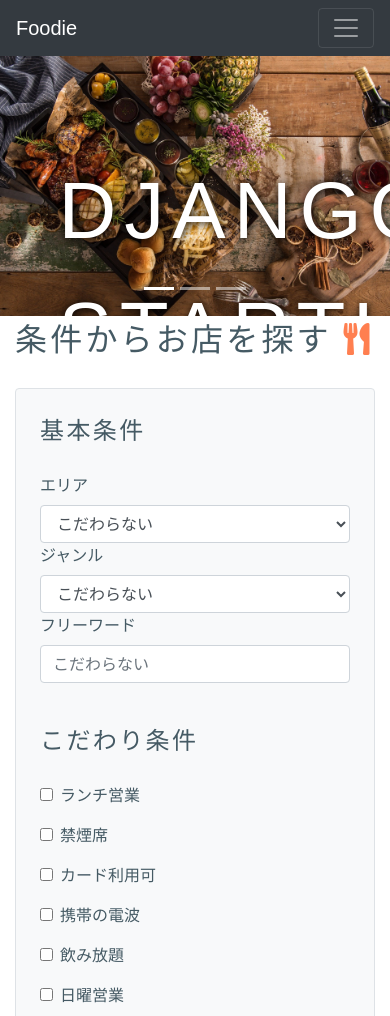
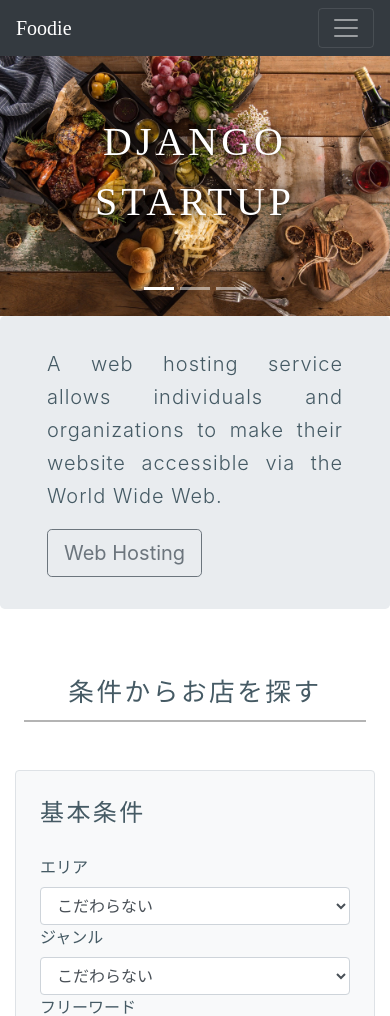
Before and after one commit to dai-gi/samurai-django-foodie, a Django app: page / in a window 390 px wide. Shown: the top 1016 px of the page. Run offline with Django 3.2, Linux system fonts and the light colour scheme; data that the repository does not hold is empty; some libraries are stand-ins or nearby versions.

Commit message:
デザイン変更

```diff
--- a/foodie/static/css/style.css
+++ b/foodie/static/css/style.css
@@ -1,7 +1,7 @@
 
 body {
 	color: #455A64 !important;
-	font-family: -apple-system, BlinkMacSystemFont, Roboto, "Segoe UI", sans-serif !important;
+	font-family: -apple-system, BlinkMacSystemFont, Roboto, "Segoe UI", sans-serif ;
 	padding-top: 56px;
 	display: flex;
 	flex-flow: column;
@@ -24,7 +24,7 @@ main {
 }
 
 .navbar .navbar-brand {
-	font-family: fantasy;
+	font-family: serif;
 }
 
 #slides {
@@ -33,28 +33,6 @@ main {
 	background-attachment: scroll;
 	position: relative;
 	background-size: cover;
-}
-
-#slides .carousel-inner {
-	background-color: #212529;
-}
-
-#slides .site-heading {
-	padding: 100px 0;
-	text-align: center;
-}
-
-#slides .display-2 {
-	color: white;
-	font-size: 80px;
-	font-family: fantasy;
-}
-
-#slides .display-2:hover {
-	color: white;
-	font-size: 80px;
-	font-family: fantasy;
-	filter: drop-shadow(5px 5px 5px black);
 }
 
 .carousel-inner img {
@@ -67,9 +45,35 @@ main {
     transform: translateY(-50%);
 }
 .carousel-caption h1 {
-    font-size: 500%;
+	font-size: 500%;
+	font-family: serif;
     text-transform: uppercase;
     text-shadow: 1px 1px 10px #000;
+}
+
+.jumbotron {
+	padding: 2rem;
+}
+
+.padding {
+	padding-bottom: 2rem;
+}
+
+.welcome {
+	padding-top: 2rem;
+	margin: 0 auto;
+	padding-top: 2rem;
+}
+
+.welcome hr {
+	border-top: 2px solid #b4b4b4;
+	width: 95%;
+	margin-top: .3rem;
+	margin-bottom: 1rem;
+}
+
+.my-4 {
+	margin-top: 100px;
 }
 
 *:focus {
@@ -189,3 +193,32 @@ textarea {
 .page-link {
     color: #28A745 !important;
 }
+
+/*-- Media Queries --*/
+@media (max-width: 992px) {
+
+}
+
+@media (max-width: 768px) {
+.carousel-caption {
+	top: 45%;
+}
+.carousel-caption h1 {
+	font-size: 350%;
+}
+.display-4 {
+	font-size: 200%;
+}
+}
+
+@media (max-width: 576px) {
+.carousel-caption {
+	top: 40%;
+}
+.carousel-caption h1 {
+	font-size: 250%;
+}
+.display-4 {
+	font-size: 160%;
+}
+}
--- a/foodie/templates/foodie/index.html
+++ b/foodie/templates/foodie/index.html
@@ -24,10 +24,27 @@
         </div>
     </header>
 
+    <div class="container-fluid">
+        <div class="row jumbotron">
+            <div class="col-xs-12 col-sm-12 col-md-9 col-lg-9 col-xl-10">
+                <p class="lead">A web hosting service allows individuals and organizations to make their website accessible via the World Wide Web.</p>
+            </div>
+            <div class="col-xs-12 col-sm-12 col-md-3 col-lg-3 col-xl-2 ">
+                <a href="#"><button type="button" class="btn btn-outline-secondary btn-lg">Web Hosting</button></a>
+            </div>
+        </div>
+    </div>
+
 {% endblock header %}
 
 {% block content %}
-    <h2 class="mb-4">条件からお店を探す <i class="fas fa-utensils my-icon2"></i></h2>
+
+    <div class="padding">
+        <div class="welcome text-center">
+            <h2 class="display-4">条件からお店を探す</h2>
+            <hr>
+        </div>
+    </div>
     <div class="p-4 mb-4 bg-light rounded border">
         <form method="GET" action="{% url 'search' %}" name="searchform">
             <h4 class="mb-4">基本条件</h4>
@@ -383,4 +400,6 @@
             </div>
         </form>
     </div>
+
+    <hr class="my-4">
 {% endblock content %}
```
